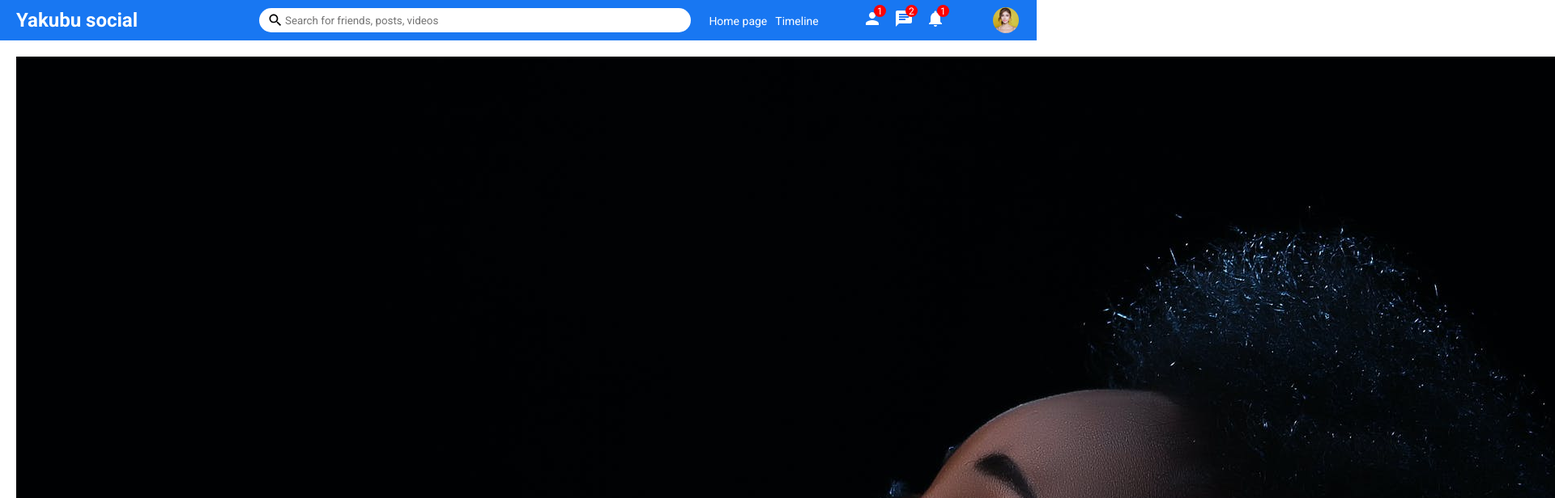
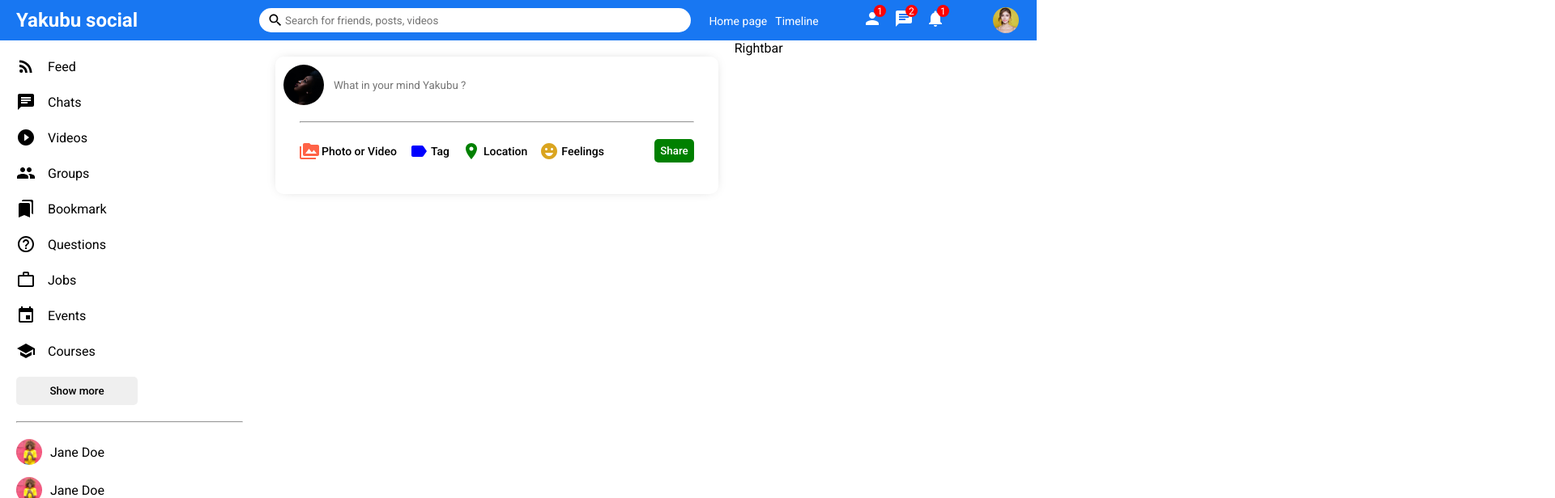
Before and after one commit to YakubuAmidu/yakubu-social-media-1, a React (Create React App) app: page / in a window 1280 px wide. Shown: the top 616 px of the page at 81% size, 1920 px wide, since content can reach past the window. Built offline with nearby package versions, Linux system fonts and the light colour scheme.

Commit message:
Initial commit

```diff
--- a/src/components/Share/Share.js
+++ b/src/components/Share/Share.js
@@ -1,4 +1,7 @@
 import PermMedia from '@mui/icons-material/PermMedia';
+import Label from '@mui/icons-material/Label';
+import Room from '@mui/icons-material/Room';
+import EmojiEmotions from '@mui/icons-material/EmojiEmotions';
 
 import './Share.scss';
 
@@ -14,10 +17,26 @@ export default function Share() {
       <div className='shareBottom'>
         <div className="shareOptions">
           <div className="shareOption">
-            <PermMedia className="shareIcon" />
+            <PermMedia htmlColor="tomato" className="shareIcon" />
             <span className='shareOptionText'>Photo or Video</span>
           </div>
+
+          <div className="shareOption">
+            <Label htmlColor="blue" className="shareIcon" />
+            <span className='shareOptionText'>Tag</span>
+          </div>
+
+          <div className="shareOption">
+            <Room htmlColor="green" className="shareIcon" />
+            <span className='shareOptionText'>Location</span>
+          </div>
+
+          <div className="shareOption">
+            <EmojiEmotions htmlColor="goldenrod" className="shareIcon" />
+            <span className='shareOptionText'>Feelings</span>
+          </div>
         </div>
+        <button className='shareButton'>Share</button>
       </div>
       </div>
     </div>
--- a/src/components/Share/Share.scss
+++ b/src/components/Share/Share.scss
@@ -0,0 +1,76 @@
+.share {
+  width: 100%;
+  height: 170px;
+  border-radius: 10px;
+  -webkit-box-shadow: 0px 0px 16px -8px rgba(0,0,0,0.38);
+  box-shadow: 0px 0px 16px -8px rgba(0,0,0,0.38);
+};
+
+.shareWrapper {
+  padding: 10px;
+};
+
+.shareTop {
+  display: flex;
+  align-items: center;
+}
+
+.shareProfileImg {
+  width: 50px;
+  height: 50px;
+  border-radius: 50%;
+  object-fit: cover;
+  margin-right: 10px;
+};
+
+.shareInput {
+  width: 80%;
+  border: none;
+};
+
+.shareInput:focus {
+  outline: none;
+};
+
+.shareHr {
+  margin: 20px;
+};
+
+.shareBottom {
+  display: flex;
+  align-items: center;
+  justify-content: space-between;
+};
+
+.shareOptions {
+  display: flex;
+  margin-left: 20px;
+};
+
+.shareOption {
+  display: flex;
+  align-items: center;
+  margin-right: 15px;
+  cursor: pointer;
+};
+
+.shareIcon {
+  font-size: 18px;
+  margin-right: 3px;
+};
+
+.shareOptionText {
+  font-size: 14px;
+  font-weight: 500;
+};
+
+.shareButton {
+  border: none;
+  padding: 7px;
+  border-radius: 5px;
+  background-color: green;
+  font-weight: 500;
+  margin-right: 20px;
+  cursor: pointer;
+  color: white;
+}
```
